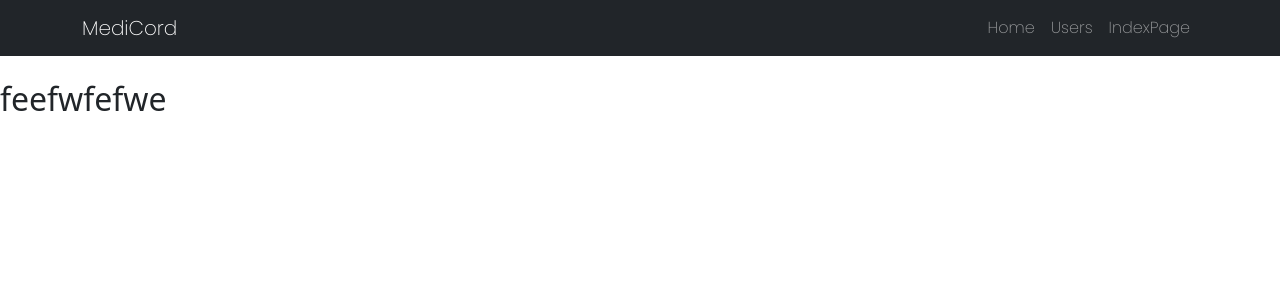
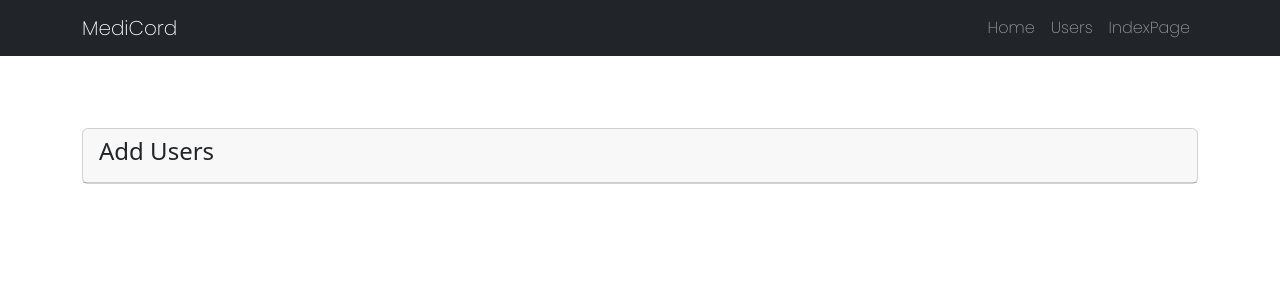
Before and after one commit to RondaKuraI/rhu_frontend, a Vue app: page /users/create in a window 1280 px wide. Shown: the top 300 px of the page. Built offline with nearby package versions, Linux system fonts and the light colour scheme.

Commit message:
added UserCreate view

```diff
--- a/src/views/UserCreate.vue
+++ b/src/views/UserCreate.vue
@@ -1,3 +1,9 @@
 <template>
-    <h2>feefwfefwe</h2>
+    <div class="container mt-5">
+        <div class="card">
+            <div class="card-header">
+                <h4>Add Users</h4>
+            </div>
+        </div>
+    </div>
 </template>
```
Also changed, not shown: src/views/Admin.vue (deleted, +0 -9 lines).
